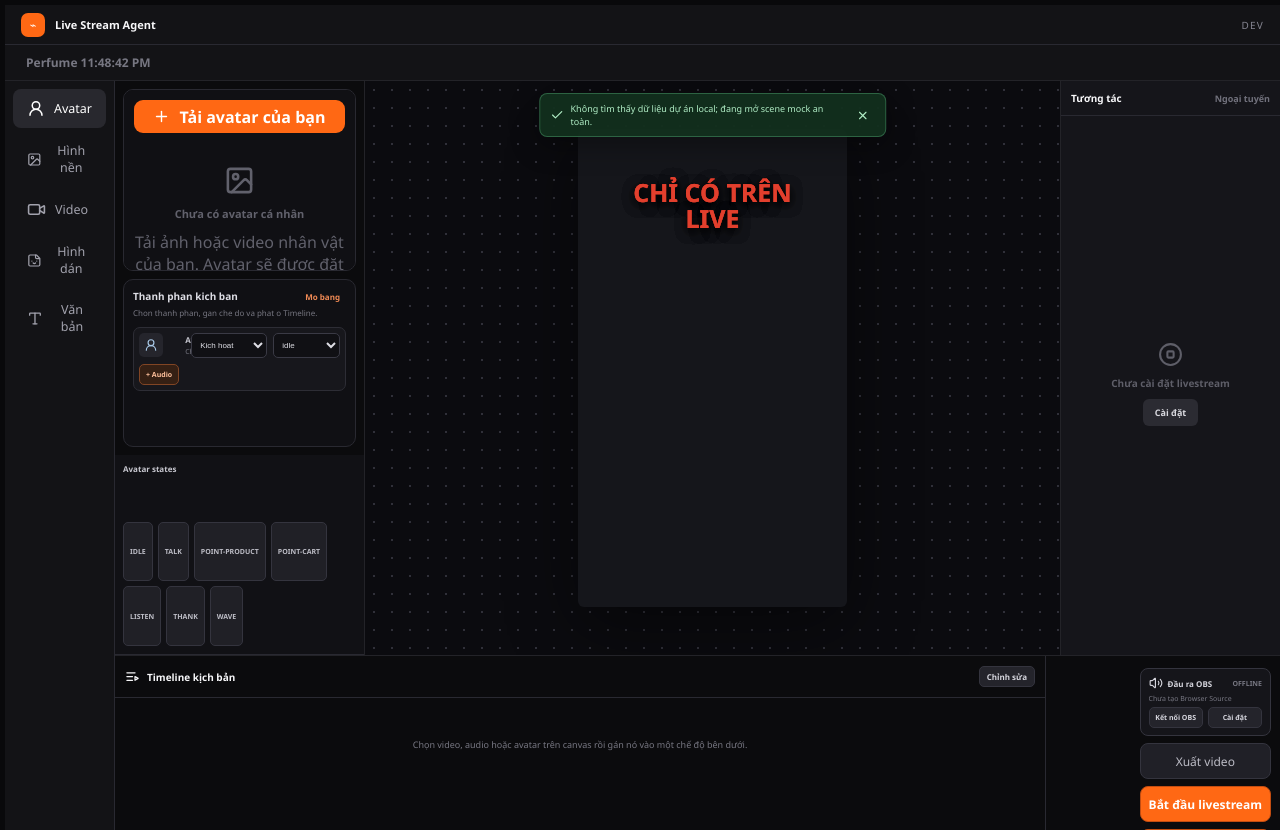
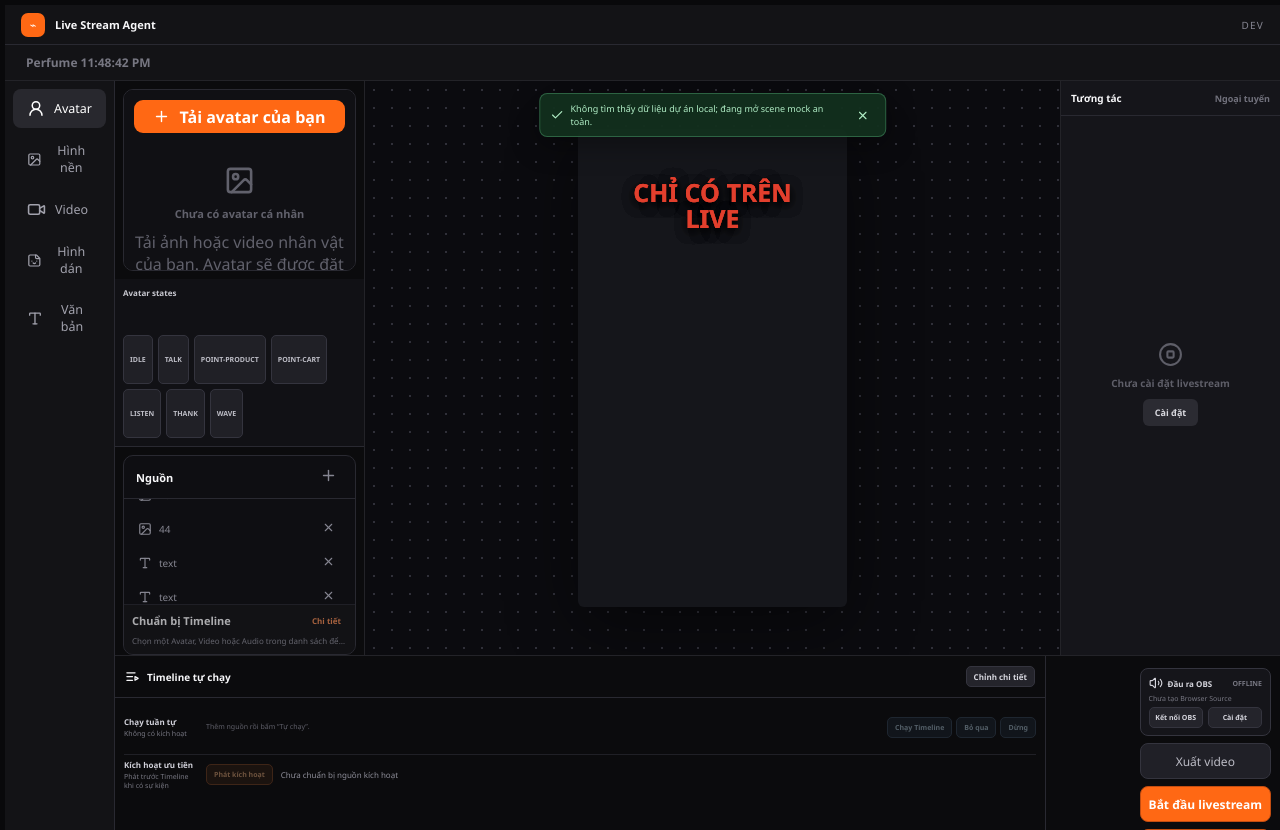
Before and after one commit to thiennv19215/lailive, a Vue app: page /#/projects/1 in a window 1280 px wide. Built offline with nearby package versions, Linux system fonts and the light colour scheme.

Commit message:
feat: make prepared timeline source-first

```diff
--- a/src/components/studio/StudioMixerFooter.vue
+++ b/src/components/studio/StudioMixerFooter.vue
@@ -2,36 +2,14 @@
 import { ListVideo, MonitorUp, Radio, Settings2, Volume2 } from '@lucide/vue';
 import type { ObsStatus } from '../../shared/contracts/obs';
 import type { PreparedScriptPlaybackSnapshot } from '../../modules/playback/prepared-script-playback';
-import type { ProjectPreparedScript, PreparedScriptRole, ProjectSceneLayer } from '../../shared/contracts/projects';
+import type { ProjectPreparedScript } from '../../shared/contracts/projects';
 
-const props = defineProps<{
-  obsStatus: ObsStatus;
-  obsBusy: boolean;
-  scripts: ProjectPreparedScript[];
-  snapshot: PreparedScriptPlaybackSnapshot;
-  activeSource: Pick<ProjectSceneLayer, 'name' | 'kind'> | null;
-}>();
+const props = defineProps<{ obsStatus: ObsStatus; obsBusy: boolean; scripts: ProjectPreparedScript[]; snapshot: PreparedScriptPlaybackSnapshot; }>();
+const emit = defineEmits<{ export: []; openPreparedScripts: []; playRole: ['activation' | 'conversation']; startSequence: []; pause: []; resume: []; skip: []; stop: []; settings: []; start: []; connectObs: []; toggleCamera: []; }>();
 
-const emit = defineEmits<{
-  export: [];
-  addAvatarAudio: [];
-  assignActiveSource: [role: PreparedScriptRole];
-  openPreparedScripts: [];
-  playRole: [role: PreparedScriptRole];
-  playScript: [scriptId: string];
-  settings: [];
-  start: [];
-  connectObs: [];
-  toggleCamera: [];
-}>();
-
-const roles: Array<{ id: PreparedScriptRole; label: string; action: string }> = [
-  { id: 'idle', label: 'Chờ', action: 'Chạy chờ' },
-  { id: 'activation', label: 'Kích hoạt', action: 'Kích hoạt' },
-  { id: 'conversation', label: 'Đang nói', action: 'Nói chuyện' },
-];
-const scriptsForRole = (role: PreparedScriptRole) => props.scripts.filter((script) => script.role === role);
-
+const waitingScripts = () => props.scripts.filter((script) => script.role === 'idle');
+const priorityScripts = () => props.scripts.filter((script) => script.role === 'activation');
+const conversationScripts = () => props.scripts.filter((script) => script.role === 'conversation');
 function outputState(): string {
   if (props.obsStatus.virtualCameraActive) return 'CAM ON';
   if (props.obsStatus.browserSourceReady) return 'CONNECTED';
@@ -43,25 +21,29 @@ function outputState(): string {
 <template>
   <section class="studio-mixer-footer">
     <section class="mixer-panel timeline-panel">
-      <header><ListVideo :size="15" /><span>Timeline kịch bản</span><button type="button" class="timeline-edit-button" @click="emit('openPreparedScripts')">Chỉnh sửa</button></header>
-      <div class="timeline-body">
-        <p v-if="!scripts.length">Chọn video, audio hoặc avatar trên canvas rồi gán nó vào một chế độ bên dưới.</p>
-        <div v-else class="timeline-lanes" aria-label="Timeline kịch bản">
-          <section v-for="role in roles" :key="role.id" class="timeline-lane"><button type="button" class="timeline-role-play" @click="emit('playRole', role.id)">{{ role.action }}</button><strong>{{ role.label }}</strong><div class="timeline-track"><button v-for="script in scriptsForRole(role.id)" :key="script.id" type="button" class="timeline-clip" :class="{ active: snapshot.activeScriptId === script.id, disabled: !script.enabled }" :disabled="!script.enabled" @click="emit('playScript', script.id)"><b>R{{ scripts.indexOf(script) + 1 }}</b><span>{{ script.name }}</span><small>{{ script.playbackType }}</small></button><small v-if="!scriptsForRole(role.id).length" class="timeline-empty">Chưa gán</small></div></section>
+      <header><ListVideo :size="15" /><span>Timeline tự chạy</span><button type="button" class="timeline-edit-button" @click="emit('openPreparedScripts')">Chỉnh chi tiết</button></header>
+      <div class="timeline-body timeline-program">
+        <div class="timeline-program-row">
+          <div class="timeline-program-label"><strong>Chạy tuần tự</strong><small>Không có kích hoạt</small></div>
+          <div class="timeline-track">
+            <button v-for="(script, index) in waitingScripts()" :key="script.id" type="button" class="timeline-clip" :class="{ active: snapshot.activeScriptId === script.id, disabled: !script.enabled }" :disabled="!script.enabled"><b>{{ index + 1 }}</b><span>{{ script.name }}</span><small>{{ script.playbackType }}</small></button>
+            <small v-if="!waitingScripts().length" class="timeline-empty">Thêm nguồn rồi bấm “Tự chạy”.</small>
+          </div>
+          <div class="timeline-playback-controls"><button v-if="snapshot.mode === 'stopped' || snapshot.mode === 'error'" type="button" :disabled="!waitingScripts().length" @click="emit('startSequence')">Chạy Timeline</button><button v-else-if="snapshot.mode === 'playing'" type="button" @click="emit('pause')">Tạm dừng</button><button v-else-if="snapshot.mode === 'paused'" type="button" @click="emit('resume')">Tiếp tục</button><button type="button" :disabled="!snapshot.activeScriptId" @click="emit('skip')">Bỏ qua</button><button type="button" :disabled="snapshot.mode === 'stopped'" @click="emit('stop')">Dừng</button></div>
         </div>
-        <small v-if="snapshot.queuedScriptIds.length" class="timeline-waiting">Đang đợi phát xong câu hiện tại trước khi chuyển.</small>
-        <div class="timeline-actions"><strong>{{ activeSource ? `${activeSource.kind}: ${activeSource.name}` : 'Chọn video, audio hoặc avatar trên canvas' }}</strong><button type="button" :disabled="!activeSource || !['video', 'audio', 'avatar'].includes(activeSource.kind)" @click="emit('addAvatarAudio')">+ Nhập audio</button><button type="button" :disabled="!activeSource || !['video', 'audio', 'avatar'].includes(activeSource.kind)" @click="emit('assignActiveSource', 'idle')">Gán Chờ</button><button type="button" :disabled="!activeSource || !['video', 'audio', 'avatar'].includes(activeSource.kind)" @click="emit('assignActiveSource', 'activation')">Gán Kích hoạt</button><button type="button" :disabled="!activeSource || !['video', 'audio', 'avatar'].includes(activeSource.kind)" @click="emit('assignActiveSource', 'conversation')">Gán Đang nói</button></div>
+        <div class="timeline-priority-row">
+          <div><strong>Kích hoạt ưu tiên</strong><small>Phát trước Timeline khi có sự kiện</small></div>
+          <button type="button" :disabled="!priorityScripts().length" @click="emit('playRole', 'activation')">Phát kích hoạt</button>
+          <span>{{ priorityScripts().length ? priorityScripts().map((script) => script.name).join(' · ') : 'Chưa chuẩn bị nguồn kích hoạt' }}</span>
+        </div>
+        <div v-if="conversationScripts().length" class="timeline-conversation-row"><strong>Khi nói</strong><button type="button" @click="emit('playRole', 'conversation')">Bắt đầu nói</button><span>{{ conversationScripts().map((script) => script.name).join(' · ') }}</span></div>
+        <small v-if="snapshot.queuedScriptIds.length" class="timeline-waiting">Đang chờ phát xong câu hiện tại rồi sẽ chuyển sang kịch bản ưu tiên.</small>
+        <small v-if="snapshot.errorMessage" class="playlist-error">{{ snapshot.errorMessage }}</small>
       </div>
     </section>
     <div class="studio-actions">
-      <section class="livestream-output" :class="{ connected: obsStatus.connected }">
-        <header><Volume2 :size="14" /><span>Đầu ra OBS</span><b>{{ outputState() }}</b></header>
-        <small>{{ obsStatus.browserSourceReady ? obsStatus.sourceName : 'Chưa tạo Browser Source' }}</small>
-        <div><button v-if="!obsStatus.browserSourceReady" type="button" :disabled="obsBusy" @click="emit('connectObs')">{{ obsBusy ? 'Đang kết nối...' : 'Kết nối OBS' }}</button><button v-else type="button" :disabled="obsBusy || (!obsStatus.virtualCameraAvailable && !obsStatus.virtualCameraActive)" @click="emit('toggleCamera')">{{ obsStatus.virtualCameraActive ? 'Dừng camera' : 'Bật camera' }}</button><button type="button" :disabled="obsBusy" @click="emit('settings')">Cài đặt</button></div>
-      </section>
-      <button type="button" class="studio-action muted" @click="emit('export')"><MonitorUp :size="15" />Xuất video</button>
-      <button type="button" class="studio-action live" @click="emit('start')"><Radio :size="15" />Bắt đầu livestream</button>
-      <button type="button" class="studio-action live" @click="emit('settings')"><Settings2 :size="15" />Cài đặt livestream</button>
+      <section class="livestream-output" :class="{ connected: obsStatus.connected }"><header><Volume2 :size="14" /><span>Đầu ra OBS</span><b>{{ outputState() }}</b></header><small>{{ obsStatus.browserSourceReady ? obsStatus.sourceName : 'Chưa tạo Browser Source' }}</small><div><button v-if="!obsStatus.browserSourceReady" type="button" :disabled="obsBusy" @click="emit('connectObs')">{{ obsBusy ? 'Đang kết nối...' : 'Kết nối OBS' }}</button><button v-else type="button" :disabled="obsBusy || (!obsStatus.virtualCameraAvailable && !obsStatus.virtualCameraActive)" @click="emit('toggleCamera')">{{ obsStatus.virtualCameraActive ? 'Dừng camera' : 'Bật camera' }}</button><button type="button" :disabled="obsBusy" @click="emit('settings')">Cài đặt</button></div></section>
+      <button type="button" class="studio-action muted" @click="emit('export')"><MonitorUp :size="15" />Xuất video</button><button type="button" class="studio-action live" @click="emit('start')"><Radio :size="15" />Bắt đầu livestream</button><button type="button" class="studio-action live" @click="emit('settings')"><Settings2 :size="15" />Cài đặt livestream</button>
     </div>
   </section>
 </template>
--- a/src/components/studio/StudioSourcePanel.vue
+++ b/src/components/studio/StudioSourcePanel.vue
@@ -1,11 +1,12 @@
 <script setup lang="ts">
 /* global HTMLElement */
-import { Image, Plus, Type, UserRound, X } from '@lucide/vue';
-import { nextTick, onMounted, ref } from 'vue';
-import type { ProjectSceneLayer } from '../../shared/contracts/projects';
+import { AudioLines, Clapperboard, Image, Plus, Type, UserRound, X } from '@lucide/vue';
+import { computed, nextTick, onMounted, ref } from 'vue';
+import type { PreparedScriptRole, ProjectPreparedScript, ProjectSceneLayer } from '../../shared/contracts/projects';
 
-defineProps<{
+const props = defineProps<{
   layers: ProjectSceneLayer[];
+  scripts: ProjectPreparedScript[];
   activeLayerIndex: number | null;
   primaryAction: string;
   sourceDisplayName: (layer: ProjectSceneLayer) => string;
@@ -15,9 +16,21 @@ const emit = defineEmits<{
   add: [];
   remove: [index: number];
   select: [index: number];
+  assign: [layerId: string, role: PreparedScriptRole];
+  addAudio: [layerId: string];
+  editScripts: [];
 }>();
 
 const sourceListElement = ref<HTMLElement | null>(null);
+const activeLayer = computed(() => props.activeLayerIndex === null ? null : props.layers[props.activeLayerIndex] ?? null);
+const activeCanScript = computed(() => Boolean(activeLayer.value && ['avatar', 'video', 'audio'].includes(activeLayer.value.kind)));
+const activeScript = computed(() => activeLayer.value
+  ? props.scripts.find((script) => script.mediaLayerId === activeLayer.value?.id || script.audioLayerId === activeLayer.value?.id || script.avatarLayerId === activeLayer.value?.id)
+  : undefined);
+
+function roleLabel(role: PreparedScriptRole): string {
+  return role === 'idle' ? 'Tự chạy' : role === 'activation' ? 'Ưu tiên kích hoạt' : 'Đang nói';
+}
 
 onMounted(async () => {
   await nextTick();
@@ -26,25 +39,34 @@ onMounted(async () => {
 </script>
 
 <template>
-  <section class="source-panel">
+  <section class="source-panel source-workspace">
     <header>
       <strong>Nguồn</strong>
       <button type="button" :aria-label="primaryAction" @click="emit('add')"><Plus :size="17" /></button>
     </header>
     <ul ref="sourceListElement">
-      <li
-        v-for="(layer, index) in layers"
-        :key="layer.id"
-        :data-layer-id="layer.id"
-        :class="{ active: activeLayerIndex === index }"
-        @click="emit('select', index)"
-      >
+      <li v-for="(layer, index) in layers" :key="layer.id" :data-layer-id="layer.id" :class="{ active: activeLayerIndex === index }" @click="emit('select', index)">
         <UserRound v-if="layer.kind === 'avatar'" :size="14" />
         <Type v-else-if="layer.kind === 'text'" :size="14" />
+        <AudioLines v-else-if="layer.kind === 'audio'" :size="14" />
+        <Clapperboard v-else-if="layer.kind === 'video'" :size="14" />
         <Image v-else :size="14" />
         <span>{{ sourceDisplayName(layer) }}</span>
         <button type="button" :aria-label="`Xóa ${layer.name}`" @click.stop="emit('remove', index)"><X :size="13" /></button>
       </li>
     </ul>
+    <section class="source-script-workbench" :class="{ disabled: !activeCanScript }">
+      <header><strong>Chuẩn bị Timeline</strong><button type="button" @click="emit('editScripts')">Chi tiết</button></header>
+      <template v-if="activeCanScript && activeLayer">
+        <p><b>{{ sourceDisplayName(activeLayer) }}</b><span v-if="activeScript"> · {{ roleLabel(activeScript.role) }}</span></p>
+        <div class="source-script-actions">
+          <button type="button" :class="{ active: activeScript?.role === 'idle' }" @click="emit('assign', activeLayer.id, 'idle')">+ Tự chạy</button>
+          <button type="button" :class="{ active: activeScript?.role === 'activation' }" @click="emit('assign', activeLayer.id, 'activation')">Kích hoạt ưu tiên</button>
+          <button type="button" :class="{ active: activeScript?.role === 'conversation' }" @click="emit('assign', activeLayer.id, 'conversation')">Khi nói</button>
+        </div>
+        <button v-if="activeLayer.kind === 'video' || activeLayer.kind === 'avatar'" type="button" class="source-audio-action" @click="emit('addAudio', activeLayer.id)">+ Gắn audio cho nguồn này</button>
+      </template>
+      <p v-else>Chọn một Avatar, Video hoặc Audio trong danh sách để đưa vào Timeline.</p>
+    </section>
   </section>
 </template>
--- a/src/composables/useStudioPlayback.ts
+++ b/src/composables/useStudioPlayback.ts
@@ -46,7 +46,7 @@ export function useStudioPlayback(options: StudioPlaybackOptions) {
     if (scripts().length >= 20) return options.onPublishError('Kịch bản chờ đã đủ 20 mục.');
     const order = scripts().length;
     const layer = mediaLayerId ? options.layers.value.find((candidate) => candidate.id === mediaLayerId) : undefined;
-    scripts().push({ id: `script-${globalThis.crypto.randomUUID()}`, name: `R${order + 1} - ${layer?.name ?? 'Thoại chờ'}`, enabled: true, order, playbackType: type, role: 'activation', mediaLayerId, audioLayerId: null, avatarLayerId: null, speechText: type === 'tts' ? 'Xin chào, cảm ơn bạn đã chờ.' : '', interruptMode: 'after-current', completionMode: 'next' });
+    scripts().push({ id: `script-${globalThis.crypto.randomUUID()}`, name: `R${order + 1} - ${layer?.name ?? 'Thoại chờ'}`, enabled: true, order, playbackType: type, role: 'idle', mediaLayerId, audioLayerId: null, avatarLayerId: null, speechText: type === 'tts' ? 'Xin chào, cảm ơn bạn đã chờ.' : '', interruptMode: 'after-current', completionMode: 'resume-sequence' });
     sync();
   }
   function remove(index: number): void { scripts().splice(index, 1); normalize(); sync(); }
--- a/src/modules/playback/prepared-script-playback.ts
+++ b/src/modules/playback/prepared-script-playback.ts
@@ -42,7 +42,9 @@ export class PreparedScriptPlaybackController {
   startSequence(startScriptId?: string): boolean {
     this.sequenceActive = true;
     const start = startScriptId ? this.scriptIndex(startScriptId) : 0;
-    return this.activateNext(start < 0 ? 0 : start);
+    // The prepared timeline is the waiting program only. Activation and
+    // conversation scripts are event-driven priority work, never playlist items.
+    return this.activateNext(start < 0 ? 0 : start, 'idle');
   }
 
   playScript(scriptId: string): boolean {
@@ -109,14 +111,15 @@ export class PreparedScriptPlaybackController {
       this.resumeIdleScriptId = null;
       return this.activate(idle);
     }
-    if (active.completionMode === 'next' || (active.completionMode === 'resume-sequence' && this.sequenceActive)) return this.activateNext(active.order + 1);
+    if (active.role === 'idle' && this.sequenceActive) return this.activateNext(active.order + 1, 'idle');
+    if (active.completionMode === 'next') return this.activateNext(active.order + 1, active.role);
     this.snapshotValue = { ...this.snapshotValue, mode: 'stopped', activeScriptId: null, activeLayerId: null, activeAudioLayerId: null, activeAvatarLayerId: null, errorMessage: null, playbackRevision: this.snapshotValue.playbackRevision + 1 };
     this.emit(); return true;
   }
-  private activateNext(start: number): boolean {
+  private activateNext(start: number, role?: PreparedScriptRole): boolean {
     for (let index = start; index < this.settings.scripts.length; index += 1) {
       const script = this.settings.scripts[index]!;
-      if (script.enabled) return this.activate(script);
+      if (script.enabled && (!role || script.role === role)) return this.activate(script);
     }
     this.sequenceActive = false;
     return this.stop();
--- a/src/pages/ProjectStudioPage.vue
+++ b/src/pages/ProjectStudioPage.vue
@@ -50,7 +50,6 @@ import StudioAssetBrowser from '../components/studio/StudioAssetBrowser.vue';
 import StudioInspectorSidebar from '../components/studio/StudioInspectorSidebar.vue';
 import StudioMixerFooter from '../components/studio/StudioMixerFooter.vue';
 import StudioPlaylistPanel from '../components/studio/StudioPlaylistPanel.vue';
-import StudioScriptComponents from '../components/studio/StudioScriptComponents.vue';
 import StudioSourcePanel from '../components/studio/StudioSourcePanel.vue';
 import StudioToolRail from '../components/studio/StudioToolRail.vue';
 import { useStudioPlayback } from '../composables/useStudioPlayback';
@@ -517,15 +516,6 @@ function changeAvatarVideoState(state: AvatarVideoState): void {
   if (!avatarVideoManager.request(state)) notice.value = `Avatar ${state} is not ready or already playing.`;
 }
 
-function setAvatarVideoMotion(layerId: string, state: AvatarVideoState): void {
-  const layer = layers.value.find((item) => item.id === layerId && item.kind === 'avatar');
-  if (!layer) return;
-  layer.avatarMotion = state;
-  layer.loop = state === 'idle';
-  layer.muted = true;
-  syncAvatarVideoStates();
-}
-
 function avatarMotionReady(layerId: string): void { avatarVideoManager.ready(layerId); }
 function avatarMotionEnded(layerId: string): void { avatarVideoManager.ended(layerId); }
 
@@ -618,7 +608,7 @@ function assignActiveSourceToRole(role: PreparedScriptRole, layerId?: string): v
   if (!script) return;
   script.role = role;
   script.name = `R${script.order + 1} - ${role === 'idle' ? 'Chờ' : role === 'activation' ? 'Kích hoạt' : 'Đang nói'} - ${layer.name}`;
-  if (role === 'idle') script.completionMode = 'stop';
+  if (role === 'idle') script.completionMode = 'resume-sequence';
   if (role === 'conversation') script.completionMode = 'resume-sequence';
   syncPlaybackController();
   notice.value = `Đã gán ${layer.name} vào chế độ ${role === 'idle' ? 'Chờ' : role === 'activation' ? 'Kích hoạt' : 'Đang nói'}.`;
@@ -1171,10 +1161,9 @@ function selectVoice(option: string): void {
     <div class="studio-left-stack">
       <StudioAssetBrowser :active-tool="activeTool" @add-layer="addLayer" @add-local-image="addLocalImage" @add-local-video="addLocalVideo" @add-local-audio="addLocalAudio" @open-avatar-uploader="avatarLibraryOpen = true" />
 
-      <StudioScriptComponents :layers="layers" :scripts="preparedScripts()" :active-layer-id="activeLayer?.id ?? null" @select="selectLayer" @assign="(layerId, role) => assignActiveSourceToRole(role, layerId)" @add-audio="addAudioForActiveAvatar" @set-motion="setAvatarVideoMotion" @edit="preparedScriptsOpen = true" />
       <section class="avatar-state-controls"><strong>Avatar states</strong><button v-for="state in (['idle', 'talk', 'point-product', 'point-cart', 'listen', 'thank', 'wave'] as AvatarVideoState[])" :key="state" type="button" :class="{ active: avatarVideoSnapshot.state === state }" @click="changeAvatarVideoState(state)">{{ state }}</button></section>
 
-      <StudioSourcePanel :layers="layers" :active-layer-index="activeLayerIndex" :primary-action="primaryAction" :source-display-name="sourceDisplayName" @add="addLayer()" @remove="removeLayer" @select="activeLayerIndex = $event" />
+      <StudioSourcePanel :layers="layers" :scripts="preparedScripts()" :active-layer-index="activeLayerIndex" :primary-action="primaryAction" :source-display-name="sourceDisplayName" @add="addLayer()" @remove="removeLayer" @select="activeLayerIndex = $event" @assign="(layerId, role) => assignActiveSourceToRole(role, layerId)" @add-audio="addAudioForActiveAvatar" @edit-scripts="preparedScriptsOpen = true" />
     </div>
 
     <main class="studio-canvas-wrap">
@@ -1240,7 +1229,7 @@ function selectVoice(option: string): void {
       @open-settings="dialog = 'livestream'"
     />
 
-    <StudioMixerFooter :obs-status="obsStatus" :obs-busy="obsBusy" :scripts="preparedScripts()" :snapshot="playlistSnapshot" :active-source="activeLayer ? { name: sourceDisplayName(activeLayer), kind: activeLayer.kind } : null" @add-avatar-audio="addAudioForActiveAvatar" @assign-active-source="assignActiveSourceToRole" @open-prepared-scripts="preparedScriptsOpen = true" @play-script="playbackPlayScript" @play-role="playbackPlayRole" @export="dialog = 'export'" @start="dialog = 'start'" @settings="dialog = 'livestream'" @connect-obs="connectObsOutput" @toggle-camera="toggleObsCamera" />
+    <StudioMixerFooter :obs-status="obsStatus" :obs-busy="obsBusy" :scripts="preparedScripts()" :snapshot="playlistSnapshot" @open-prepared-scripts="preparedScriptsOpen = true" @start-sequence="playbackStart" @pause="playbackPause" @resume="playbackResume" @skip="playbackSkip" @stop="playbackStop" @play-role="playbackPlayRole" @export="dialog = 'export'" @start="dialog = 'start'" @settings="dialog = 'livestream'" @connect-obs="connectObsOutput" @toggle-camera="toggleObsCamera" />
 
     <div v-if="avatarLibraryOpen" class="studio-dialog-backdrop" @click.self="avatarLibraryOpen = false">
       <section class="studio-dialog avatar-library-dialog" role="dialog" aria-modal="true" aria-labelledby="avatar-library-title">
```
Also changed, not shown: src/app/theme.css, 2 other files (tests, documents, lock files or other folders).
